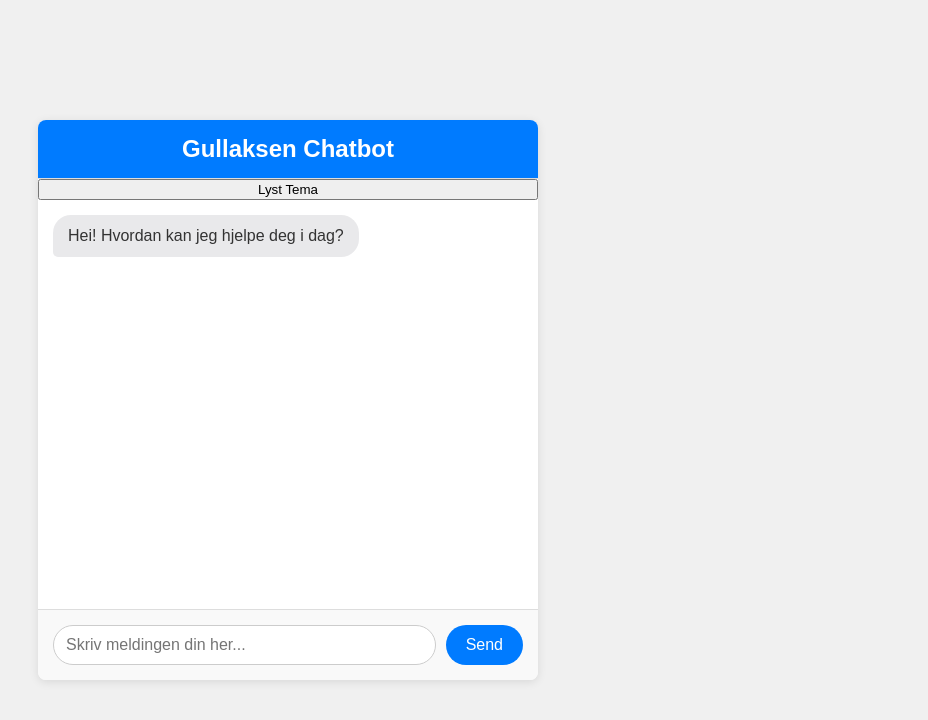
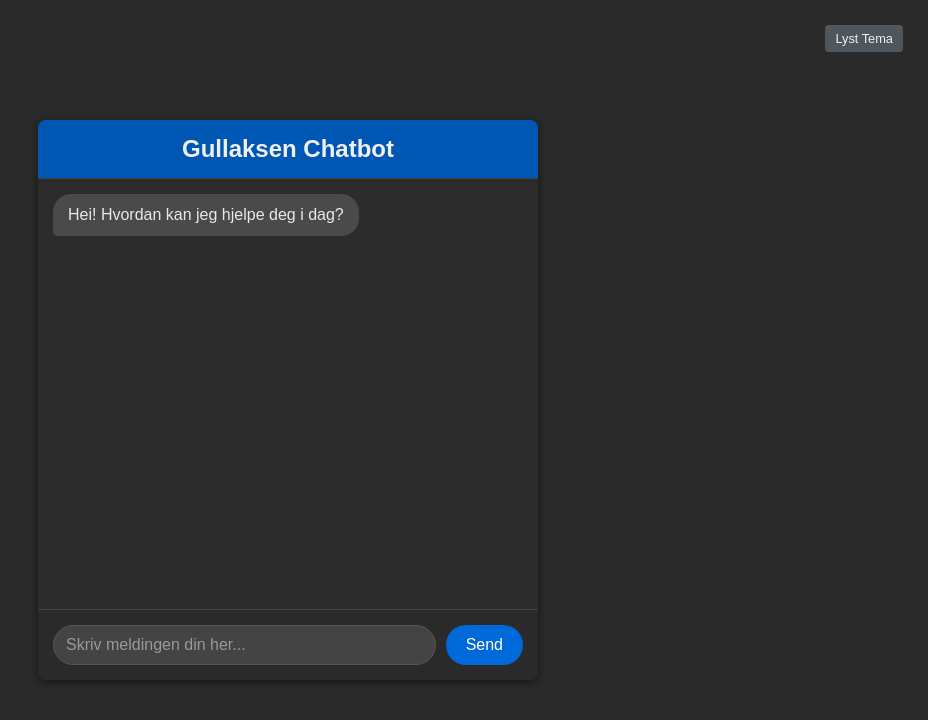
Before and after one commit to Gullaksen/ChatGemini, a plain HTML site: page index.html in a window 1280 px wide. Both pictures are taken after a click on the button "Mørkt Tema". Shown: the whole page, without its empty margins (352-1280 px from the left). Drawn offline with Linux system fonts and the light colour scheme.

Commit message:
Update style.css

```diff
--- a/style.css
+++ b/style.css
@@ -1,3 +1,4 @@
+/* Eksisterende stiler forblir her øverst */
 body {
     font-family: sans-serif;
     display: flex;
@@ -5,9 +6,11 @@ body {
     align-items: center;
     min-height: 100vh;
     margin: 0;
-    background-color: #f0f0f0;
+    background-color: #f0f0f0; /* Standard lys bakgrunn */
+    color: #333; /* Standard mørk tekst */
     padding: 20px;
     box-sizing: border-box;
+    transition: background-color 0.3s, color 0.3s; /* For jevn overgang */
 }
 
 #chat-container {
@@ -21,6 +24,7 @@ body {
     display: flex;
     flex-direction: column;
     overflow: hidden;
+    transition: background-color 0.3s, box-shadow 0.3s; /* For jevn overgang */
 }
 
 h1 {
@@ -31,7 +35,30 @@ h1 {
     background-color: #007bff;
     color: white;
     border-bottom: 1px solid #ddd;
+    transition: background-color 0.3s, color 0.3s, border-color 0.3s; /* For jevn overgang */
 }
+
+/* --- NY STIL FOR TEMAKNAPP --- */
+#theme-toggle-button {
+    position: absolute; /* Gjør at vi kan plassere den i forhold til chat-container */
+    top: 25px; /* Juster etter behov for plassering ift. padding i chat-container og h1 */
+    right: 25px; /* Juster etter behov */
+    padding: 6px 10px;
+    background-color: #6c757d;
+    color: white;
+    border: none;
+    border-radius: 4px;
+    cursor: pointer;
+    font-size: 0.8em;
+    z-index: 10; /* For å sikre at den er over andre elementer om nødvendig */
+    transition: background-color 0.3s;
+}
+
+#theme-toggle-button:hover {
+    background-color: #5a6268;
+}
+/* ----------------------------- */
+
 
 #chat-window {
     flex-grow: 1;
@@ -40,6 +67,8 @@ h1 {
     border-bottom: 1px solid #ddd;
     display: flex;
     flex-direction: column;
+    background-color: #f9f9f9; /* Litt annen bakgrunn for selve chatvinduet */
+    transition: background-color 0.3s, border-color 0.3s; /* For jevn overgang */
 }
 
 .message {
@@ -48,6 +77,7 @@ h1 {
     padding: 10px 15px;
     border-radius: 18px;
     line-height: 1.4;
+    transition: background-color 0.3s, color 0.3s; /* For jevn overgang */
 }
 
 .user-message {
@@ -71,7 +101,8 @@ h1 {
 #input-area {
     display: flex;
     padding: 15px;
-    background-color: #f9f9f9;
+    background-color: #f0f0f0; /* Matcher body for konsistens i lys modus */
+    transition: background-color 0.3s; /* For jevn overgang */
 }
 
 #user-input {
@@ -81,6 +112,14 @@ h1 {
     border-radius: 20px;
     margin-right: 10px;
     font-size: 1em;
+    background-color: #fff; /* Hvit input felt bakgrunn */
+    color: #333; /* Mørk tekst i input felt */
+    transition: background-color 0.3s, color 0.3s, border-color 0.3s; /* For jevn overgang */
+}
+
+#user-input::placeholder {
+    color: #999;
+    transition: color 0.3s;
 }
 
 #send-button {
@@ -102,4 +141,74 @@ h1 {
 .thinking {
     font-style: italic;
     color: #777;
+    transition: color 0.3s; /* For jevn overgang */
 }
+
+
+/* --- NYE STILER FOR MØRK MODUS --- */
+body.dark-mode {
+    background-color: #2a2a2a; /* Mørkegrå bakgrunn */
+    color: #e0e0e0; /* Lysere tekst */
+}
+
+body.dark-mode #chat-container {
+    background-color: #333333; /* Mørkere container */
+    box-shadow: 0 2px 10px rgba(0,0,0,0.5); /* Mørkere skygge */
+}
+
+body.dark-mode h1 {
+    background-color: #0056b3; /* Mørkere blå */
+    color: #f0f0f0;
+    border-bottom: 1px solid #444;
+}
+
+body.dark-mode #theme-toggle-button {
+    background-color: #4f565c;
+    color: #f0f0f0;
+}
+
+body.dark-mode #theme-toggle-button:hover {
+    background-color: #3a3f44;
+}
+
+body.dark-mode #chat-window {
+    background-color: #2c2c2c; /* Enda mørkere for selve chatvinduet */
+    border-bottom: 1px solid #444;
+}
+
+body.dark-mode .bot-message {
+    background-color: #4a4a4a; /* Mørk grå for bot-meldinger */
+    color: #e8e8e8;
+}
+
+body.dark-mode .user-message {
+    background-color: #005aaa; /* Litt mørkere/annerledes blå for bruker */
+    color: #ffffff;
+}
+
+body.dark-mode #input-area {
+    background-color: #2a2a2a; /* Matcher body.dark-mode */
+}
+
+body.dark-mode #user-input {
+    background-color: #444444;
+    color: #ffffff;
+    border: 1px solid #555555;
+}
+
+body.dark-mode #user-input::placeholder {
+    color: #aaaaaa;
+}
+
+body.dark-mode #send-button {
+    background-color: #0069d9; /* En litt annen blåtone for send-knapp i mørk modus */
+}
+
+body.dark-mode #send-button:hover {
+    background-color: #0056b3;
+}
+
+body.dark-mode .thinking {
+    color: #aaa; /* Lysere "tenker" tekst */
+}
+/* ----------------------------------- */
```
